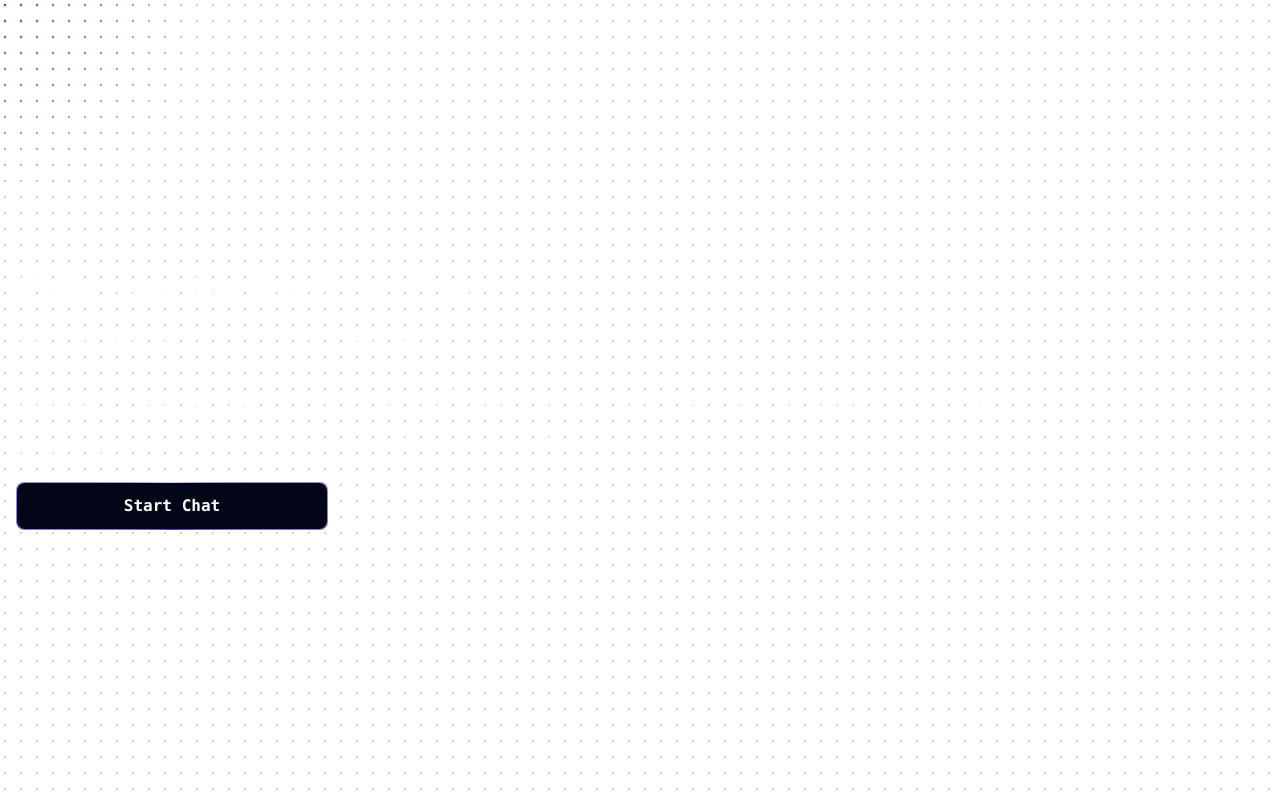
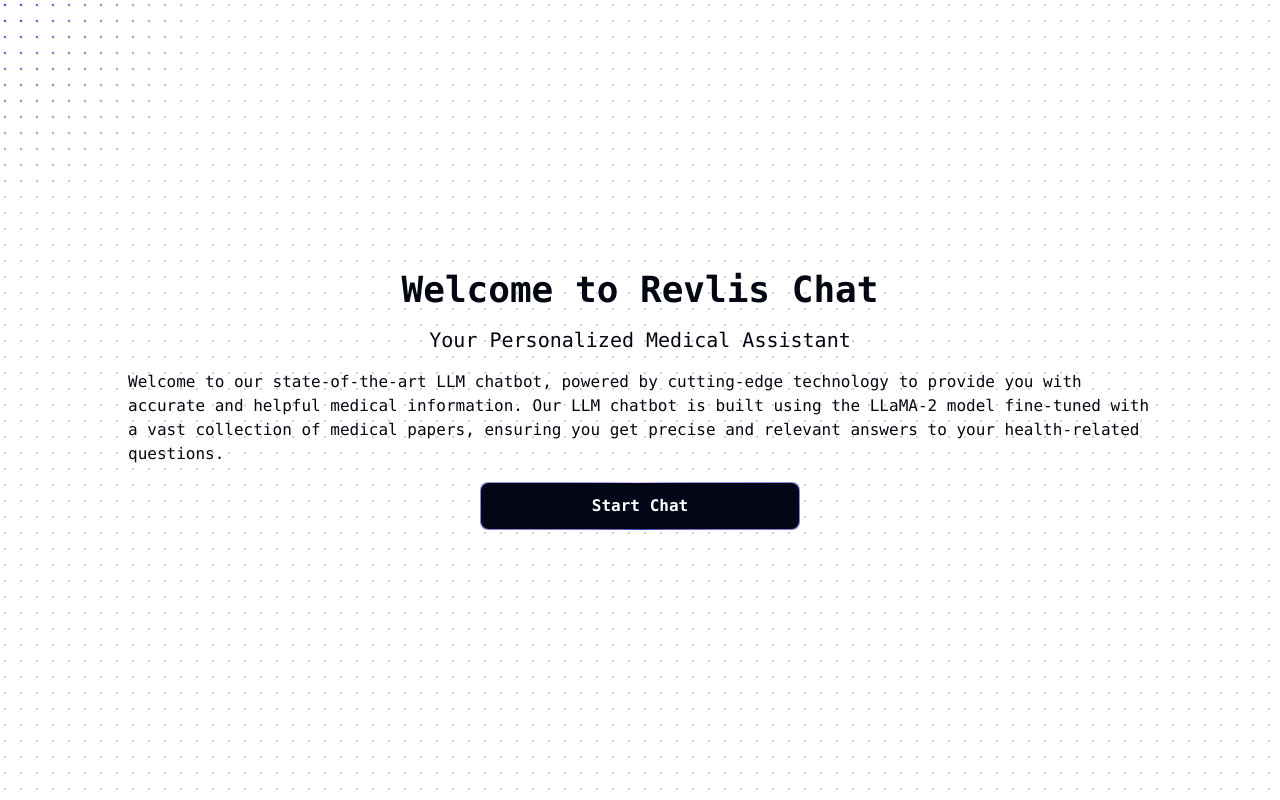
Before and after one commit to snowmandot0520/Chatbot_langchain, a React (Vite) app in the folder client/: page / in a window 1280 px wide. Built offline with nearby package versions, Linux system fonts and the light colour scheme.

Commit message:
feat:updated UI

```diff
--- a/client/src/components/hacker-text.jsx
+++ b/client/src/components/hacker-text.jsx
@@ -48,7 +48,7 @@ const HackerText = ({ text, styles }) => {
       data-value={text}
       onMouseEnter={randomizeText}
       onMouseLeave={resetText}
-      className={`cursor-pointer font-mono text-white transition-all duration-150 ease-in ${styles}`}
+      className={`cursor-pointer font-mono text-gray-950 transition-all duration-150 ease-in ${styles}`}
     >
       {displayText}
     </h1>
--- a/client/src/pages/HomePage.jsx
+++ b/client/src/pages/HomePage.jsx
@@ -6,16 +6,16 @@ const HomePage = () => {
 
   return (
     <HeroHighlight>
-      <div className="h-screen flex flex-col justify-center mx-auto px-4 py-8 font-mono">
+      <div className="h-screen flex flex-col items-center font-mono justify-center">
         <HackerText
           text="Welcome to Revlis Chat"
           styles="text-4xl font-bold mb-4"
         ></HackerText>
         {/* <h1 className="text-4xl font-bold mb-4">Welcome to Revlis Chat</h1> */}
-        <h3 className="text-xl font-[500] mb-4">
+        <h3 className="text-xl font-[500] text-gray-950 mb-4">
           Your Personalized Medical Assistant
         </h3>
-        <p className="text-md mb-4 w-4/5">
+        <p className="text-md mb-4 w-4/5  text-gray-950">
           Welcome to our state-of-the-art LLM chatbot, powered by cutting-edge
           technology to provide you with accurate and helpful medical
           information. Our LLM chatbot is built using the LLaMA-2 model
```
